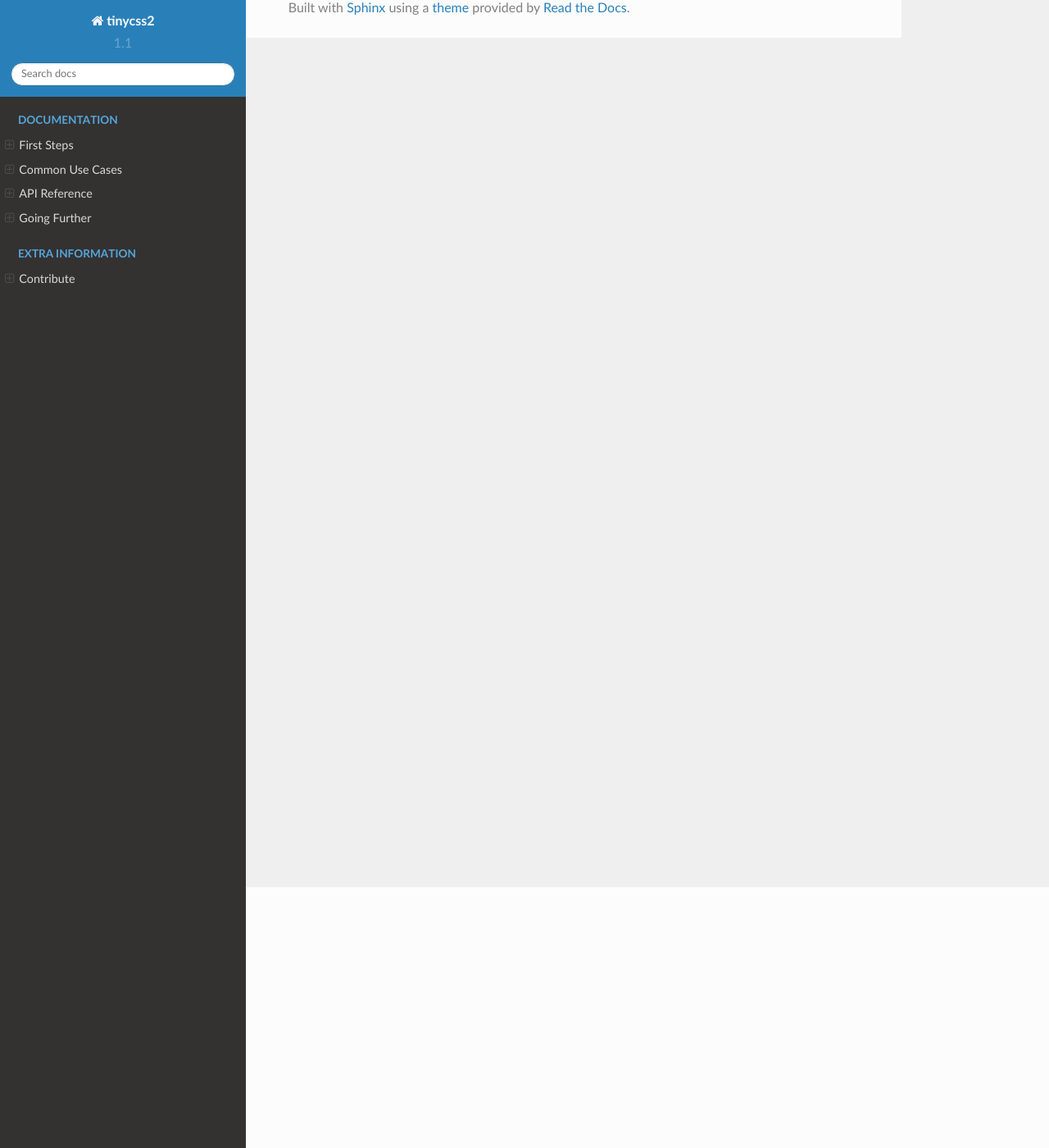
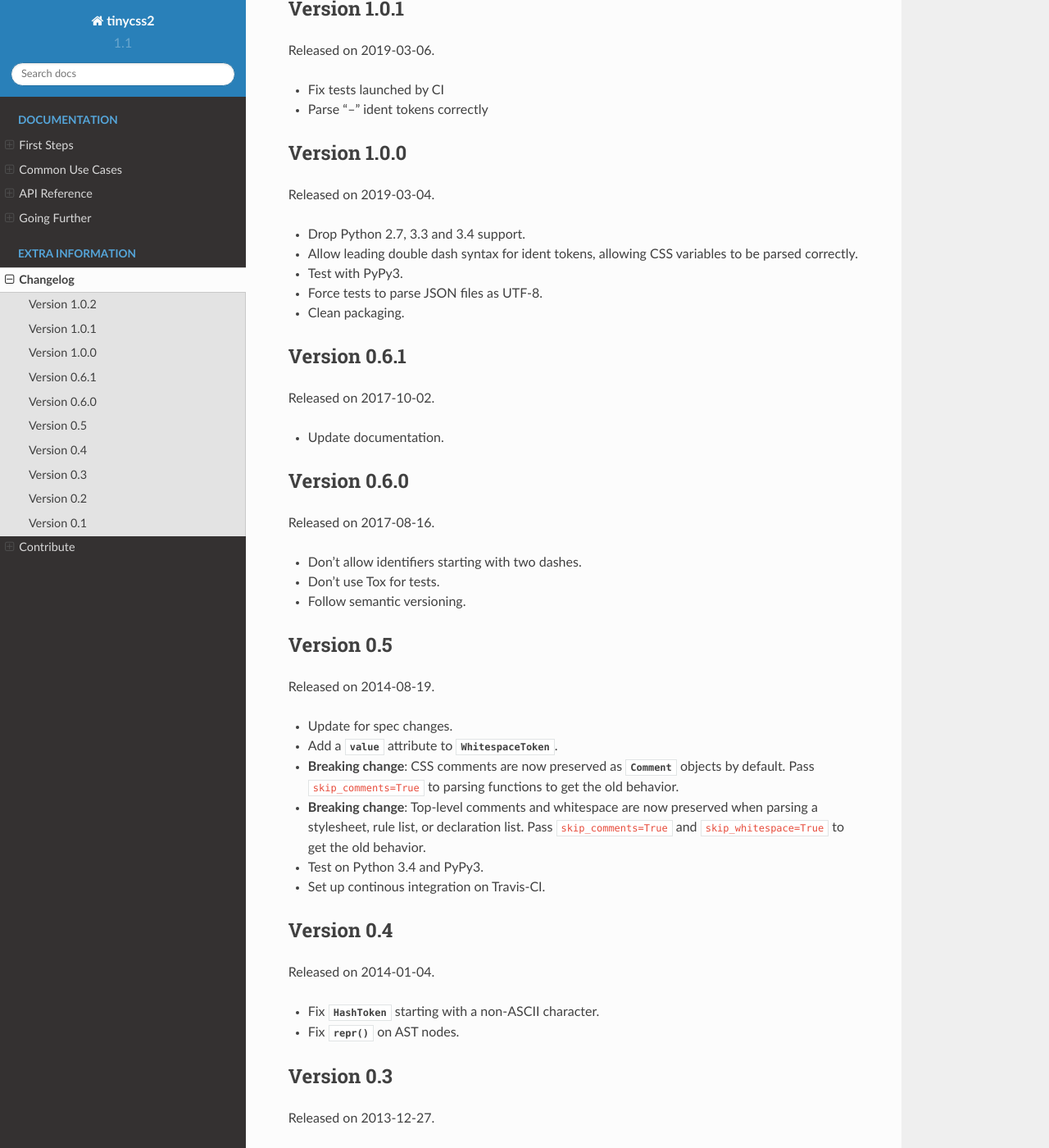
Before and after one commit to Kozea/tinycss2, a Sphinx documentation site: the page built from docs/changelog.rst, in a window 1280 px wide and 1400 px high, scrolled down 318 px. Shown: the whole window at 82% size. Built offline with Sphinx 7.4.7 and the Read the Docs theme 2.0.0, drawn with Linux system fonts in a browser that asks for light colours; some of the changed text lies outside the part shown.

Commit message:
Major changes in files organization

```diff
--- a/docs/authors.rst
+++ /dev/null
@@ -1 +0,0 @@
-.. include:: ../AUTHORS
--- a/docs/changelog.rst
+++ b/docs/changelog.rst
@@ -1 +1,113 @@
-.. include:: ../CHANGELOG
+Changelog
+=========
+
+
+Version 1.0.2
+-------------
+
+Released on 2019-03-21.
+
+* Don't crash when indent tokens have no lowercase equivalent name
+
+
+Version 1.0.1
+-------------
+
+Released on 2019-03-06.
+
+* Fix tests launched by CI
+* Parse "--" ident tokens correctly
+
+
+Version 1.0.0
+-------------
+
+Released on 2019-03-04.
+
+* Drop Python 2.7, 3.3 and 3.4 support.
+* Allow leading double dash syntax for ident tokens, allowing CSS variables to
+  be parsed correctly.
+* Test with PyPy3.
+* Force tests to parse JSON files as UTF-8.
+* Clean packaging.
+
+
+Version 0.6.1
+-------------
+
+Released on 2017-10-02.
+
+* Update documentation.
+
+
+Version 0.6.0
+-------------
+
+Released on 2017-08-16.
+
+* Don't allow identifiers starting with two dashes.
+* Don't use Tox for tests.
+* Follow semantic versioning.
+
+
+Version 0.5
+-----------
+
+Released on 2014-08-19.
+
+* Update for spec changes.
+* Add a :attr:`~tinycss2.ast.WhitespaceToken.value` attribute
+  to :class:`~tinycss2.ast.WhitespaceToken`.
+* **Breaking change**: CSS comments are now preserved
+  as :class:`~tinycss2.ast.Comment` objects by default.
+  Pass ``skip_comments=True`` to parsing functions to get the old behavior.
+* **Breaking change**: Top-level comments and whitespace are now preserved
+  when parsing a stylesheet, rule list, or declaration list.
+  Pass ``skip_comments=True`` and ``skip_whitespace=True``
+  to get the old behavior.
+* Test on Python 3.4 and PyPy3.
+* Set up continous integration on Travis-CI.
+
+
+Version 0.4
+-----------
+
+Released on 2014-01-04.
+
+* Fix :class:`~tinycss2.ast.HashToken` starting with a non-ASCII character.
+* Fix :func:`repr` on AST nodes.
+
+
+Version 0.3
+-----------
+
+Released on 2013-12-27.
+
+* Document all the things!
+* Add serialization
+* Merge :func:`tinycss2.color3.parse_color_string` behavior into
+  :func:`~tinycss2.color3.parse_color`.
+* Fix and test parsing form bytes and tokenization of <unicode-range>.
+
+
+Version 0.2
+-----------
+
+Released on 2013-09-02.
+
+Add parsing for <An+B>,
+as in ``:nth-child()`` and related Selectors pseudo-classes.
+
+
+Version 0.1
+-----------
+
+Released on 2013-08-31.
+
+First PyPI release. Contains:
+
+* Decoding from bytes (``@charset``, etc.)
+* Tokenization
+* Parsing for "generic" rules and declarations
+* Parsing for CSS Color Level 3
+* Tests for all of the above, except for decoding from bytes.
--- a/docs/index.rst
+++ b/docs/index.rst
@@ -23,4 +23,3 @@
 
    changelog
    contribute
-   authors
```
Also changed, not shown: 4 other files.
